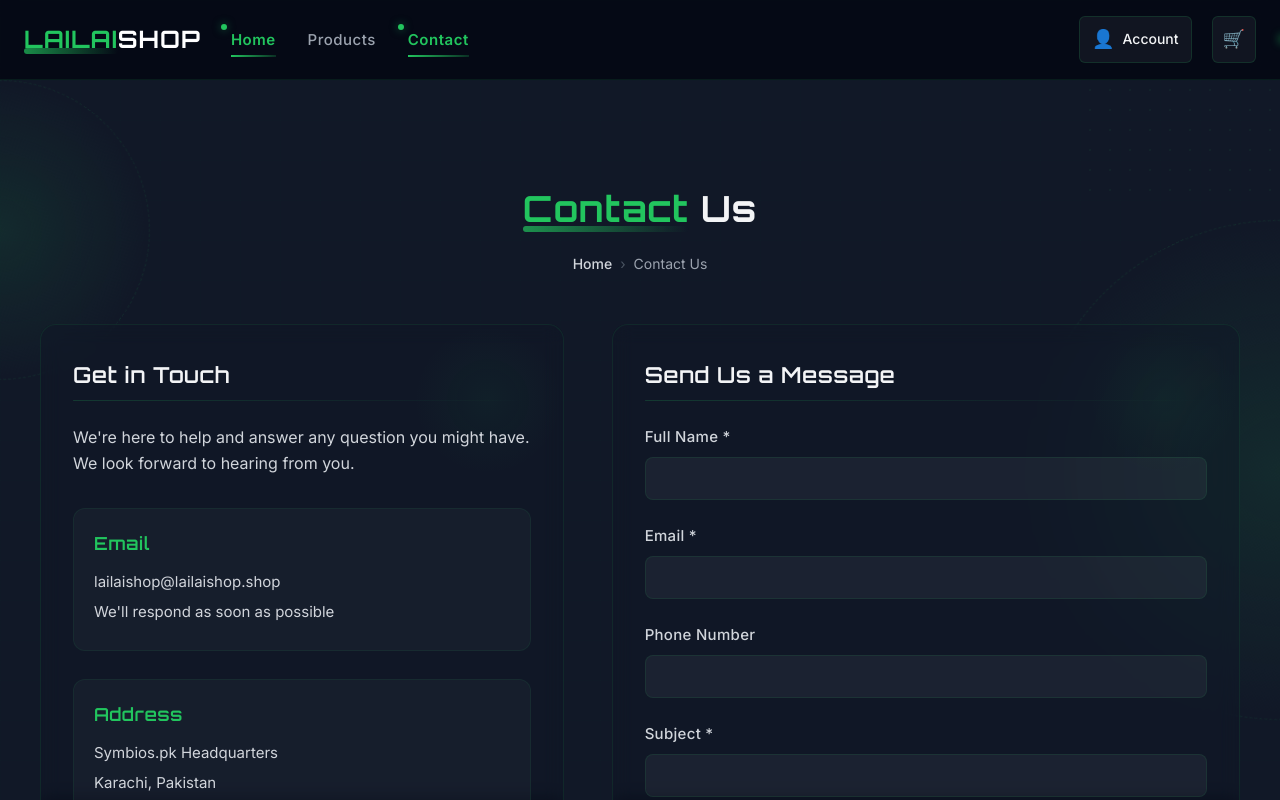
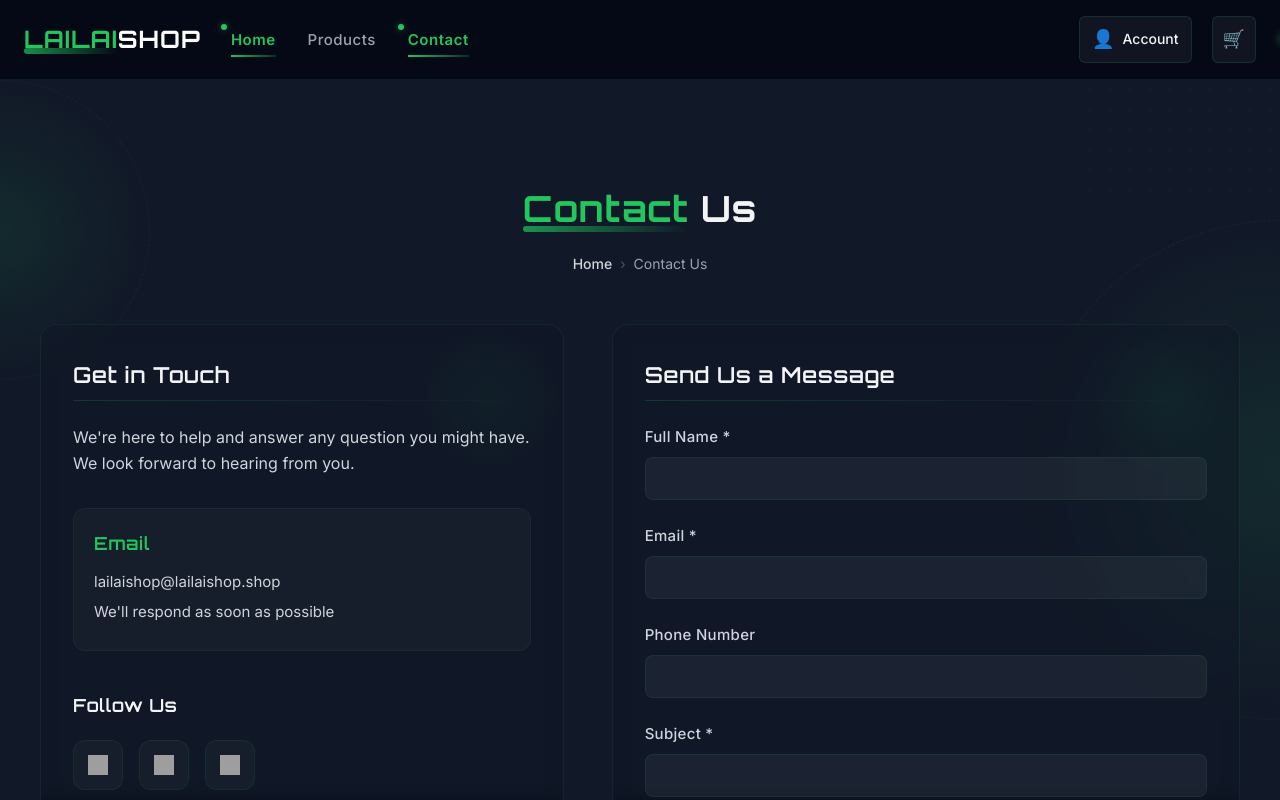
Before and after one commit to xxxxlu/lailaishop, a Vue app: page /contact in a window 1280 px wide. Shown: the top 800 px of the page. Built offline with nearby package versions, Linux system fonts and the light colour scheme; grey boxes are pictures that could not be loaded.

Commit message:
feat: addres

```diff
--- a/src/views/Contact.vue
+++ b/src/views/Contact.vue
@@ -29,14 +29,6 @@
               <h3>Email</h3>
               <p>lailaishop@lailaishop.shop</p>
               <p>We'll respond as soon as possible</p>
-            </div>
-          </div>
-
-          <div class="info-item">
-            <div class="info">
-              <h3>Address</h3>
-              <p>Symbios.pk Headquarters</p>
-              <p>Karachi, Pakistan</p>
             </div>
           </div>
 
```
